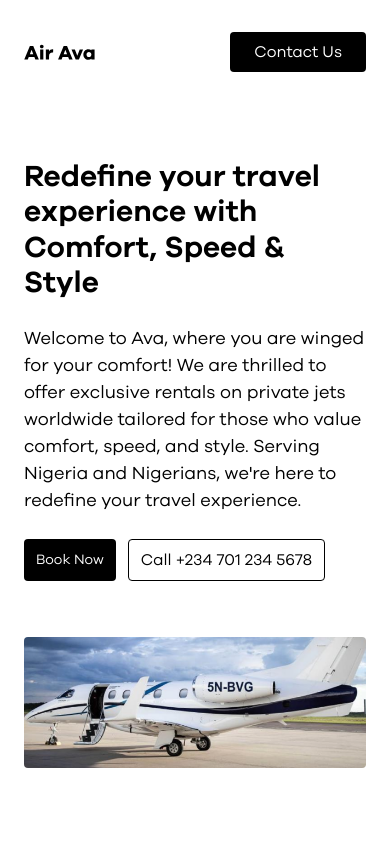
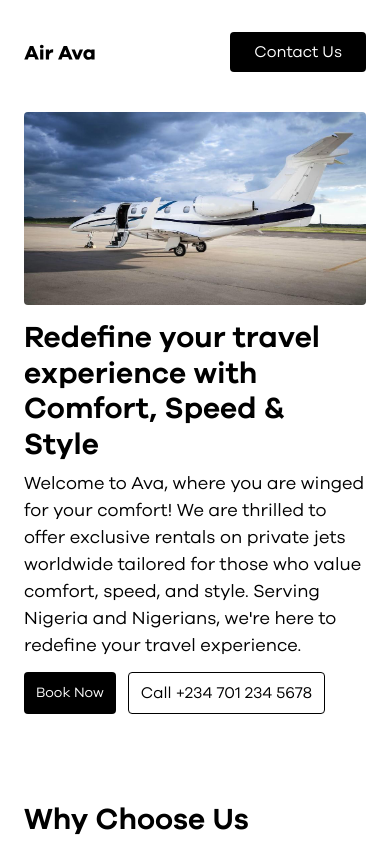
Before and after one commit to air-ava/website, a Nuxt app: page / in a window 390 px wide. Shown: the top 844 px of the page. Built offline with nearby package versions, Linux system fonts and the light colour scheme.

Commit message:
hero image

```diff
--- a/components/contents/Home/Hero.vue
+++ b/components/contents/Home/Hero.vue
@@ -1,6 +1,9 @@
 <template>
-  <section class="pt-14">
+  <section class="pt-2 md:pt-14 pb-14">
     <div class="grid grid-cols-1 lg:grid-cols-2">
+      <div class="block lg:hidden mb-4 md:mb-10">
+        <img src="/images/heroImage2.png" class="w-full rounded-[4px]" alt="" />
+      </div>
       <div>
         <div
           class="text-3xl md:text-4xl lg:text-6xl app-font-Semibold md:w-[90%] leading-[118.4%]"
@@ -8,14 +11,14 @@
           Redefine your travel experience with Comfort, Speed & Style
         </div>
       </div>
-      <div class="pt-6">
+      <div class="pt-2 md:pt-6">
         <div class="text-[18px] md:text-[20px]">
           Welcome to Ava, where you are winged for your comfort! We are thrilled
           to offer exclusive rentals on private jets worldwide tailored for
           those who value comfort, speed, and style. Serving Nigeria and
           Nigerians, we're here to redefine your travel experience.
         </div>
-        <div class="flex justify-start mt-6 space-x-3 md:space-x-6">
+        <div class="flex justify-start mt-3 md:mt-6 space-x-3 md:space-x-6">
           <button
             class="btn bg-primary text-sm md:text-md py-2 px-3 lg:py-6 lg:px-12 rounded-[4px]"
           >
@@ -29,7 +32,7 @@
         </div>
       </div>
     </div>
-    <div class="my-14">
+    <div class="my-14 hidden lg:block">
       <img src="/images/heroImage.png" class="w-full rounded-[4px]" alt="" />
     </div>
   </section>
```
Also changed, not shown: public/images/heroImage2.png (added).
